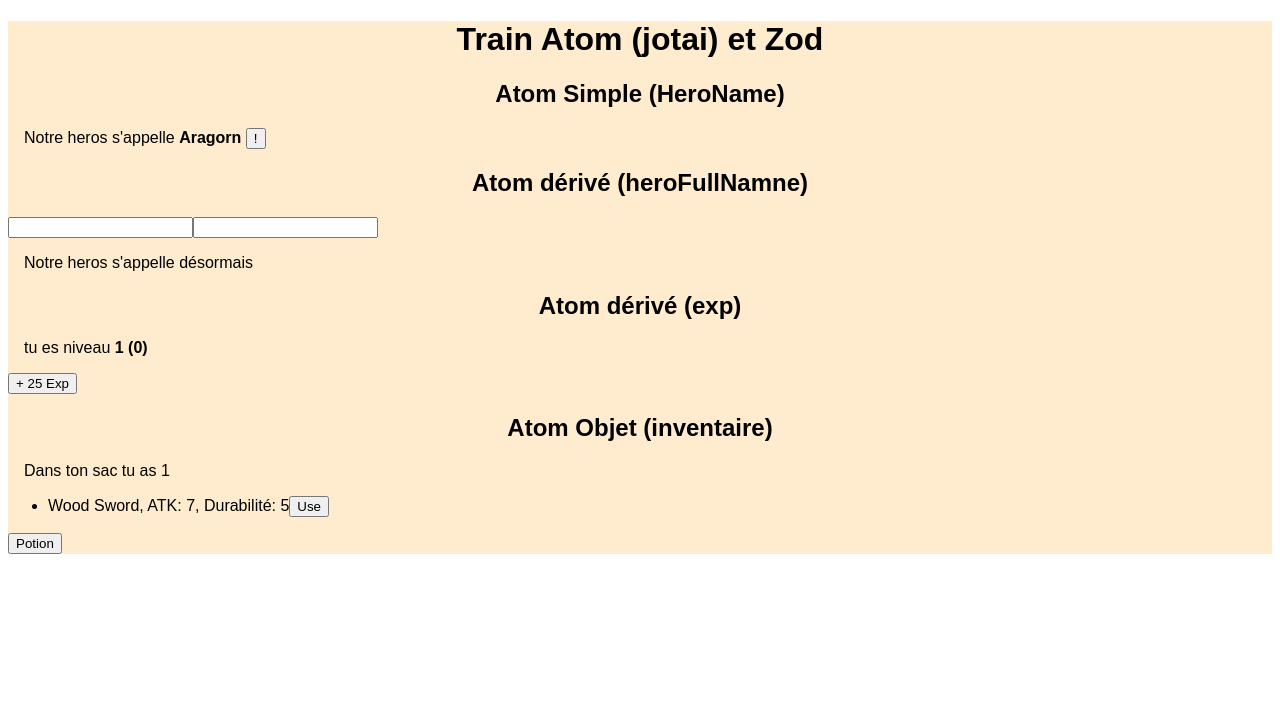
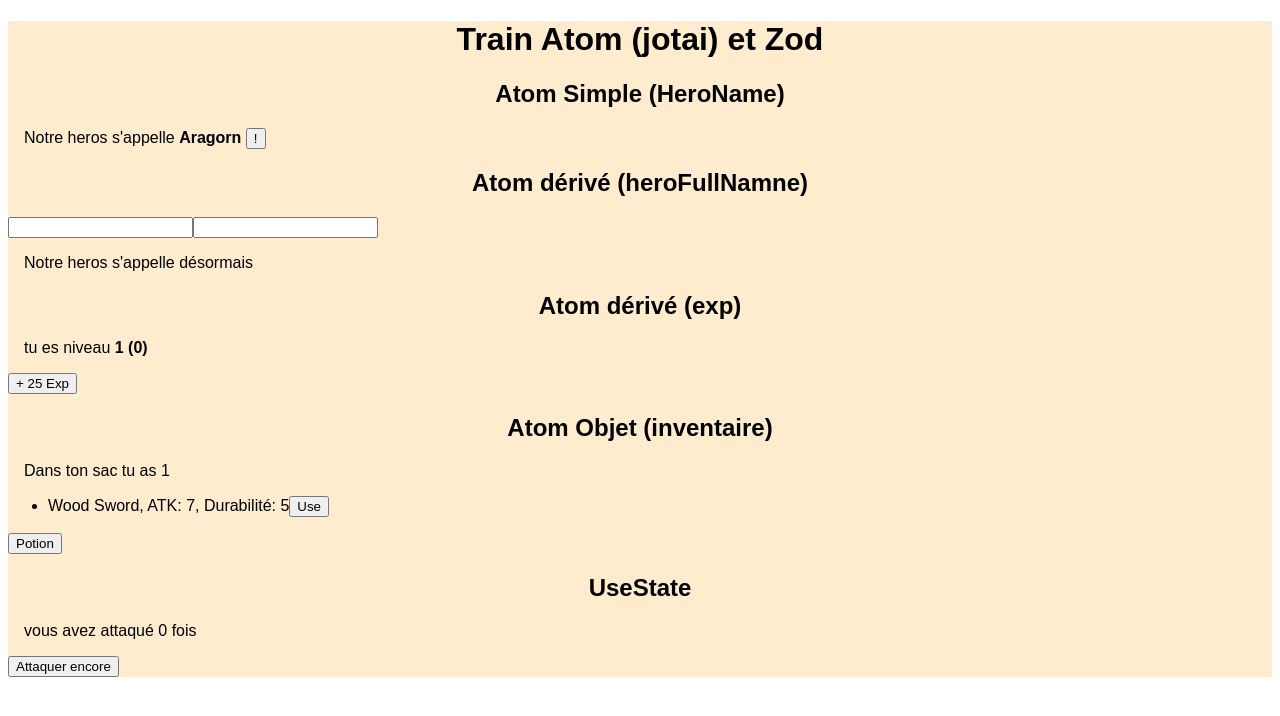
Before and after one commit to NemBaboulinet/ReactTraining, a React (Vite) app: page / in a window 1280 px wide. Shown: the top 716 px of the page. Built offline with nearby package versions, Linux system fonts and the light colour scheme.

Commit message:
Add Attack component for tracking attack hits and update App component

```diff
--- a/src/App.tsx
+++ b/src/App.tsx
@@ -3,6 +3,7 @@
 import HeroFullName from "./components/heroFullName";
 import ExpEvo from "./components/exp";
 import Backpack from "./components/inventory";
+import Attack from "./components/attackUseState";
 
 export default function App() {
   return (
@@ -16,6 +17,8 @@
       <ExpEvo />
       <h2> Atom Objet (inventaire) </h2>
       <Backpack />
+      <h2> UseState </h2>
+      <Attack />
     </div>
   );
 }
--- /dev/null
+++ b/src/components/attackUseState.tsx
@@ -0,0 +1,12 @@
+import { useState } from "react";
+
+export default function Attack() {
+  const [hit, setHit] = useState<number>(0);
+
+  return (
+    <div>
+      <p>vous avez attaqué {hit} fois</p>
+      <button onClick={() => setHit(hit + 1)}>Attaquer encore</button>
+    </div>
+  );
+}
```
Also changed, not shown: 1 other file (tests, documents, lock files or other folders).
